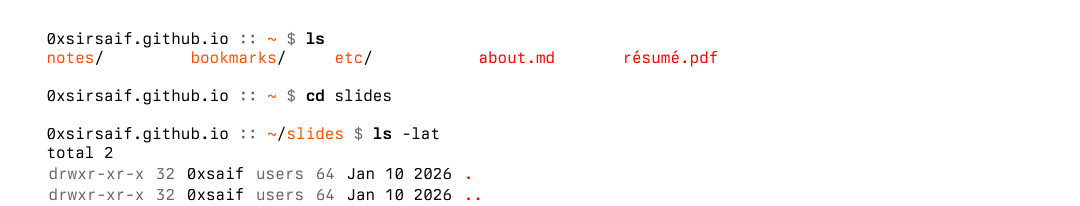
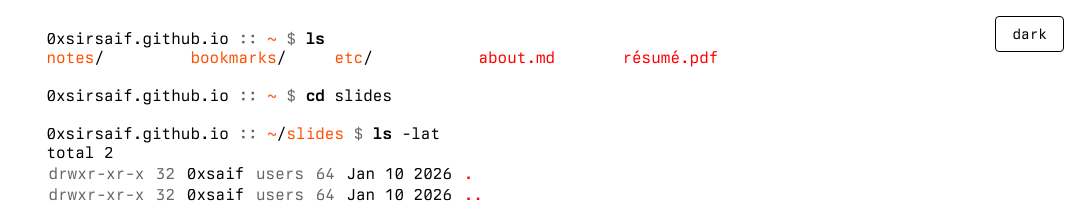
Before and after one commit to 0xsirsaif/0xsirsaif.github.io, a Jekyll site: the page built from slides/index.md, in a window 1280 px wide. Shown: the top 206 px of the page, without its empty margins (200-1280 px from the left). Built offline with Jekyll 4.4.1, drawn with Linux system fonts in a browser that asks for light colours; some web fonts are replaced; a script that is not in the unit is left out.

Commit message:
Add dark mode toggle functionality
- Implemented CSS custom properties for light and dark themes
- Added theme toggle button in fixed position (top right)
- JavaScript handles theme switching and persists preference in localStorage
- Updated all hardcoded colors to use CSS variables
- Dark theme uses dark background (#1a1a1a) with light text (#e0e0e0)
- Toggle button shows current mode and switches on click
- Terminal-style UI properly adapts to both themes

```diff
--- a/_layouts/common.html
+++ b/_layouts/common.html
@@ -24,6 +24,11 @@
     </script>
   </head>
   <body class="site md">
+    <!-- Dark mode toggle -->
+    <button class="theme-toggle" id="theme-toggle" aria-label="Toggle dark mode">
+      <span id="theme-toggle-text">dark</span>
+    </button>
+
     <!-- begin subtemplate -->
     {% include anchor_headings.html
       html=content
@@ -32,5 +37,28 @@
       anchorClass="anchor"
     %}
     <!-- end subtemplate -->
+
+    <!-- Dark mode script -->
+    <script>
+      (function() {
+        const themeToggle = document.getElementById('theme-toggle');
+        const themeToggleText = document.getElementById('theme-toggle-text');
+        const htmlElement = document.documentElement;
+
+        // Check for saved theme preference or default to light mode
+        const currentTheme = localStorage.getItem('theme') || 'light';
+        htmlElement.setAttribute('data-theme', currentTheme);
+        themeToggleText.textContent = currentTheme === 'dark' ? 'light' : 'dark';
+
+        themeToggle.addEventListener('click', function() {
+          const theme = htmlElement.getAttribute('data-theme');
+          const newTheme = theme === 'dark' ? 'light' : 'dark';
+
+          htmlElement.setAttribute('data-theme', newTheme);
+          localStorage.setItem('theme', newTheme);
+          themeToggleText.textContent = newTheme === 'dark' ? 'light' : 'dark';
+        });
+      })();
+    </script>
   </body>
 </html>
--- a/_sass/term.scss
+++ b/_sass/term.scss
@@ -1,7 +1,7 @@
 @import "fonts.scss";
 
 .term {
-    color: black;
+    color: $body-text-color;
     font-family: $font-family-code;
 
     table {
@@ -203,7 +203,7 @@ a {
 }
 
 .blinking-cursor {
-    color: black;
+    color: $body-text-color;
     -webkit-animation: 1s blink step-end infinite;
     -moz-animation: 1s blink step-end infinite;
     -ms-animation: 1s blink step-end infinite;
@@ -219,7 +219,7 @@ a {
     }
 
     50% {
-        color: black;
+        color: $body-text-color;
     }
 }
 
@@ -231,7 +231,7 @@ a {
     }
 
     50% {
-        color: black;
+        color: $body-text-color;
     }
 }
 
@@ -243,7 +243,7 @@ a {
     }
 
     50% {
-        color: black;
+        color: $body-text-color;
     }
 }
 
@@ -255,7 +255,7 @@ a {
     }
 
     50% {
-        color: black;
+        color: $body-text-color;
     }
 }
 
@@ -267,6 +267,6 @@ a {
     }
 
     50% {
-        color: black;
+        color: $body-text-color;
     }
 }
--- a/_sass/vars.scss
+++ b/_sass/vars.scss
@@ -26,10 +26,10 @@ $orange: orange;
 $light-orange: yellow;
 
 // body colors
-$body-text-color: black;
-$background: white;
-$gray: hsl(0, 0%, 40%);
-$light-gray: hsl(0, 0%, 75%);
+$body-text-color: var(--body-text-color);
+$background: var(--background);
+$gray: var(--gray);
+$light-gray: var(--light-gray);
 
 // link type colors
 $link-color: $intl-orange;
--- a/css/main.scss
+++ b/css/main.scss
@@ -6,6 +6,26 @@
 @import "term.scss";
 
 /* Common vars */
+
+/* Light mode (default) */
+:root {
+  --body-text-color: black;
+  --background: white;
+  --gray: hsl(0, 0%, 40%);
+  --light-gray: hsl(0, 0%, 75%);
+  --pre-bg: #f9f9f9;
+  --border-color: black;
+}
+
+/* Dark mode */
+:root[data-theme="dark"] {
+  --body-text-color: #e0e0e0;
+  --background: #1a1a1a;
+  --gray: hsl(0, 0%, 60%);
+  --light-gray: hsl(0, 0%, 45%);
+  --pre-bg: #2a2a2a;
+  --border-color: #e0e0e0;
+}
 
 
 * {
@@ -100,7 +120,7 @@ a {
 
 img.titleimage {
   float: left;
-  border: 2px solid black;
+  border: 2px solid var(--border-color);
   border-radius: 8px;
 }
 
@@ -139,7 +159,7 @@ pre {
   white-space: pre-wrap;
   word-break: break-all;
   word-wrap: break-word;
-  background-color: #f9f9f9;
+  background-color: var(--pre-bg);
 
   code {
     padding: 0;
@@ -231,3 +251,26 @@ header.post {
   float: left;
   color: $gray;
 }
+
+/* Dark mode toggle */
+.theme-toggle {
+  position: fixed;
+  top: 1rem;
+  right: 1rem;
+  background: none;
+  border: 1px solid $body-text-color;
+  color: $body-text-color;
+  font-family: $font-family-code;
+  font-size: 0.9rem;
+  padding: 0.5rem 1rem;
+  cursor: pointer;
+  border-radius: 4px;
+  transition: all 0.2s ease;
+  z-index: 1000;
+
+  &:hover {
+    background-color: $link-color;
+    color: $background;
+    border-color: $link-color;
+  }
+}
```
